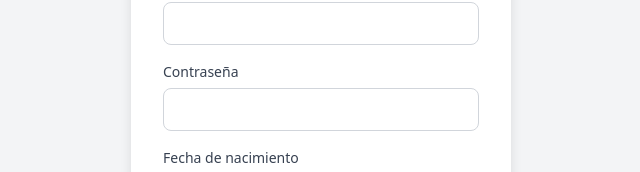
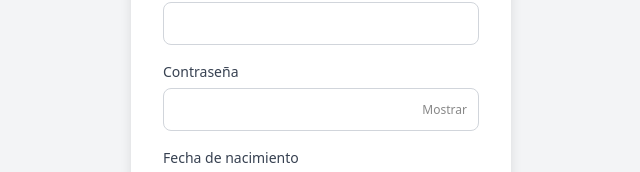
Before and after one commit to gerimarenco/fideliza, a Next.js app: page /registro/1 in a window 1280 px wide. Shown: the part 331-503 px from the top of the page, without its empty margins (319-959 px from the left). Built offline with nearby package versions, Linux system fonts and the light colour scheme; no server answers; the database is empty.

Commit message:
feat: agregar botón de mostrar contraseña en el registro público
Co-Authored-By: Claude Sonnet 5 <noreply@anthropic.com>
Claude-Session: https://claude.ai/code/session_01M7zTF1waajokpaiT9rFrp4

```diff
--- a/app/registro/[negocio]/page.js
+++ b/app/registro/[negocio]/page.js
@@ -18,6 +18,7 @@ export default function RegistroPage() {
   const [apellido, setApellido] = useState('');
   const [email, setEmail] = useState('');
   const [password, setPassword] = useState('');
+  const [mostrarPassword, setMostrarPassword] = useState(false);
   const [fechaNacimiento, setFechaNacimiento] = useState('');
   const [dni, setDni] = useState('');
   const [sexo, setSexo] = useState('');
@@ -209,21 +210,31 @@ export default function RegistroPage() {
             >
               Contraseña
             </label>
+            <div style={{ position: 'relative' }}>
               <input
-              type="password"
+                type={mostrarPassword ? 'text' : 'password'}
                 value={password}
                 onChange={(e) => setPassword(e.target.value)}
                 required
                 minLength={6}
                 style={{
                   width: '100%',
-                padding: '10px 12px',
+                  padding: '10px 40px 10px 12px',
                   borderRadius: '8px',
                   border: '1px solid #d1d5db',
                   fontSize: '14px',
                   boxSizing: 'border-box',
                 }}
               />
+              <button
+                type="button"
+                onClick={() => setMostrarPassword((s) => !s)}
+                aria-label={mostrarPassword ? 'Ocultar contraseña' : 'Mostrar contraseña'}
+                style={{ position: 'absolute', right: 8, top: '50%', transform: 'translateY(-50%)', background: 'none', border: 'none', cursor: 'pointer', fontSize: '12px', color: '#888', padding: 4 }}
+              >
+                {mostrarPassword ? 'Ocultar' : 'Mostrar'}
+              </button>
+            </div>
           </div>
 
           <div style={{ marginBottom: '16px' }}>
```
Also changed, not shown: 1 other file (tests, documents, lock files or other folders). Lines whose indentation alone changed are shown as unchanged.
